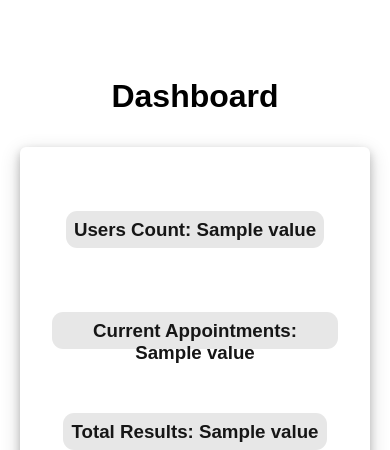
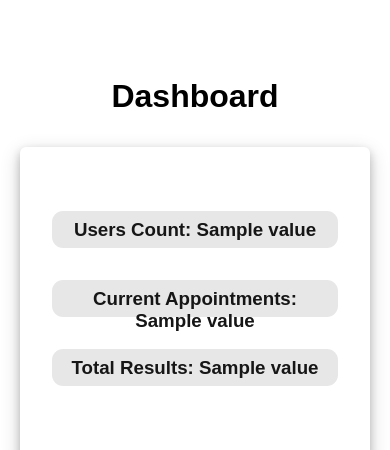
Before and after one commit to Om4r37/medlabAi, a Python web app: template app/templates/admin/dashboard.jinja in a window 390 px wide. Shown: the part 53-503 px from the top of the page. Run offline with Jinja, Linux system fonts and the light colour scheme; the template is opened without the code that fills it: most values are stand-ins (such as "Sample title", 1, 10 or a date in 2020).

Commit message:
make the dashboard responsive

```diff
--- a/app/routes/admin.py
+++ b/app/routes/admin.py
@@ -8,12 +8,14 @@ bp = Blueprint("admin", __name__)
 @bp.route("/fill", methods=["GET", "POST"])
 @admin_required
 def fill():
+    appointment_id = request.args.get("id")
     if request.method == "GET":
         type = db.execute(
             "SELECT tests.name FROM appointments JOIN tests ON appointments.test_id = tests.id WHERE appointments.id = ?;",
-            request.args.get("id"),
+            appointment_id,
         )[0]["name"]
         return render_template(f"admin/tests/{type}.jinja")
+    print(request.args.get("id"))
 
 
 @bp.route("/user")
--- a/app/static/styles/dashboard.css
+++ b/app/static/styles/dashboard.css
@@ -25,3 +25,18 @@ h3 {
     border-radius: 0.375rem;
     box-shadow: 0 4px 8px 0 rgba(0, 0, 0, 0.2), 0 6px 20px 0 rgba(0, 0, 0, 0.19);
 }
+
+#counters {
+    margin-top: auto;
+    margin-bottom: auto;
+    display: none;
+}
+
+@media (max-width: 768px) {
+    .counter {
+        display: none;
+    }
+    #counters {
+        display: block;
+    }
+}
--- a/app/templates/admin/dashboard.jinja
+++ b/app/templates/admin/dashboard.jinja
@@ -11,9 +11,14 @@ Dashboard
 <script src="/static/scripts/chart.min.js"></script>
 <h1>Dashboard</h1>
 <div id="container">
-    <h3>Users Count: {{ stats[2].value }}</h3>
-    <h3>Current Appointments: {{ stats[0].value }}</h3>
-    <h3>Total Results: {{ stats[1].value }}</h3>
+    <h3 class="counter">Users Count: {{ stats[2].value }}</h3>
+    <h3 class="counter">Current Appointments: {{ stats[0].value }}</h3>
+    <h3 class="counter">Total Results: {{ stats[1].value }}</h3>
+    <div id="counters">
+        <h3>Users Count: {{ stats[2].value }}</h3>
+        <h3>Current Appointments: {{ stats[0].value }}</h3>
+        <h3>Total Results: {{ stats[1].value }}</h3>
+    </div>
     <canvas id="age"></canvas>
     <canvas id="gender"></canvas>
     <canvas id="married"></canvas>
```
